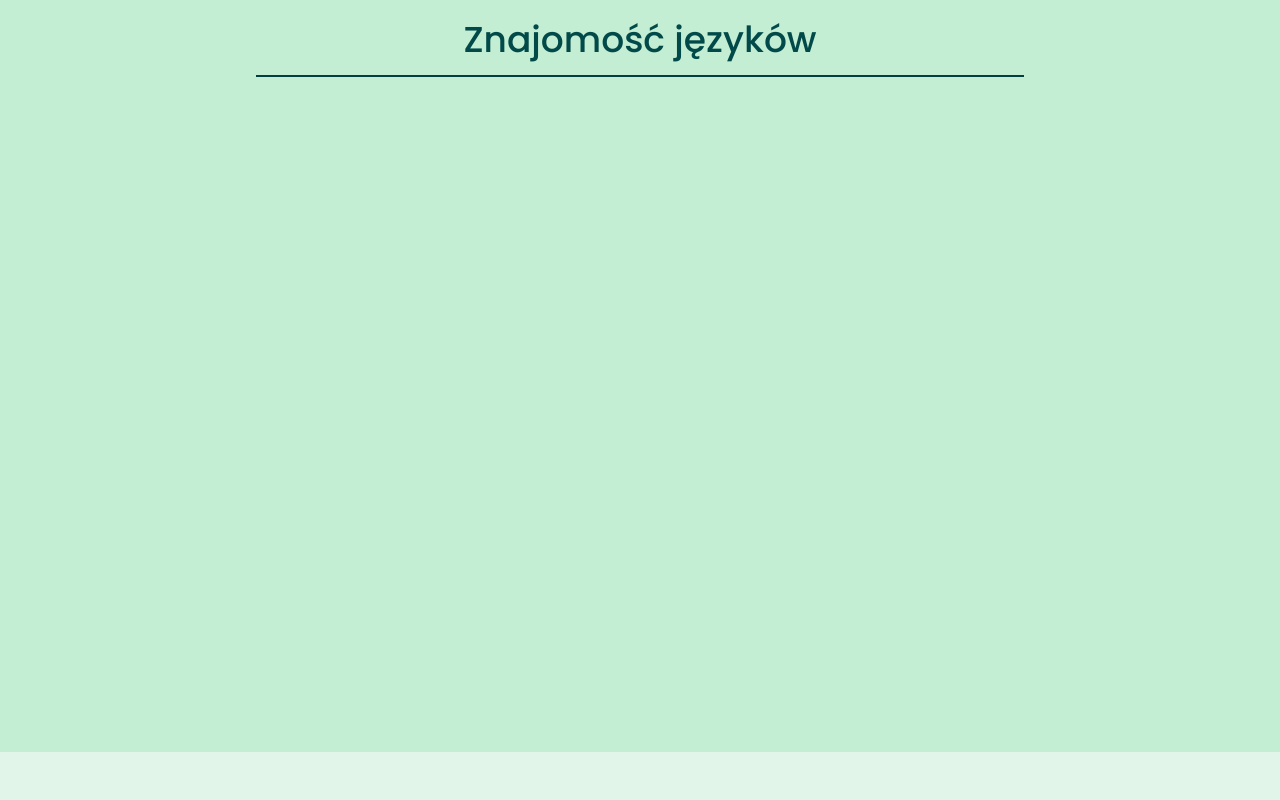
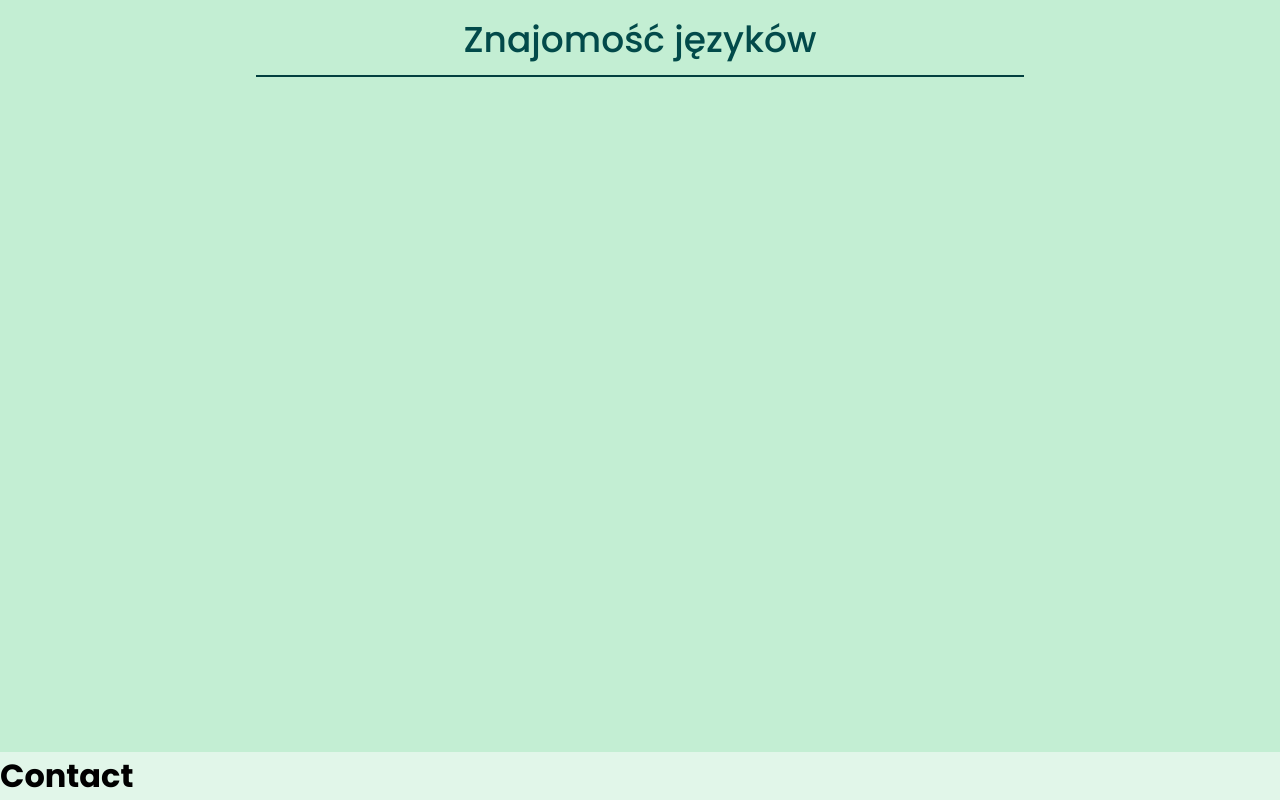
Before and after one commit to JAKUBSAJKO/project-to-cv, a React (Create React App) app: page / in a window 1280 px wide. Shown: the part 3698-4498 px from the top of the page. Before the commit the page ends 4450 px from the top, so only its background shows below. Built offline with nearby package versions, Linux system fonts and the light colour scheme.

Commit message:
contact component version 1

```diff
--- a/src/App.js
+++ b/src/App.js
@@ -6,6 +6,7 @@
 import Skills from "./components/skills/Skills";
 import Interests from "./components/interests/Interests";
 import Languages from "./components/languages/Languages";
+import Contact from "./components/contact/Contact";
 
 function App() {
   return (
@@ -16,6 +17,7 @@
       <Skills />
       <Interests />
       <Languages />
+      <Contact />
     </div>
   );
 }
--- /dev/null
+++ b/src/components/contact/Contact.js
@@ -0,0 +1,12 @@
+import React from "react";
+import "./Contact.css";
+
+const Contact = () => {
+  return (
+    <div>
+      <h1>Contact</h1>
+    </div>
+  );
+};
+
+export default Contact;
```
Also changed, not shown: src/components/contact/Contact.css (added).
